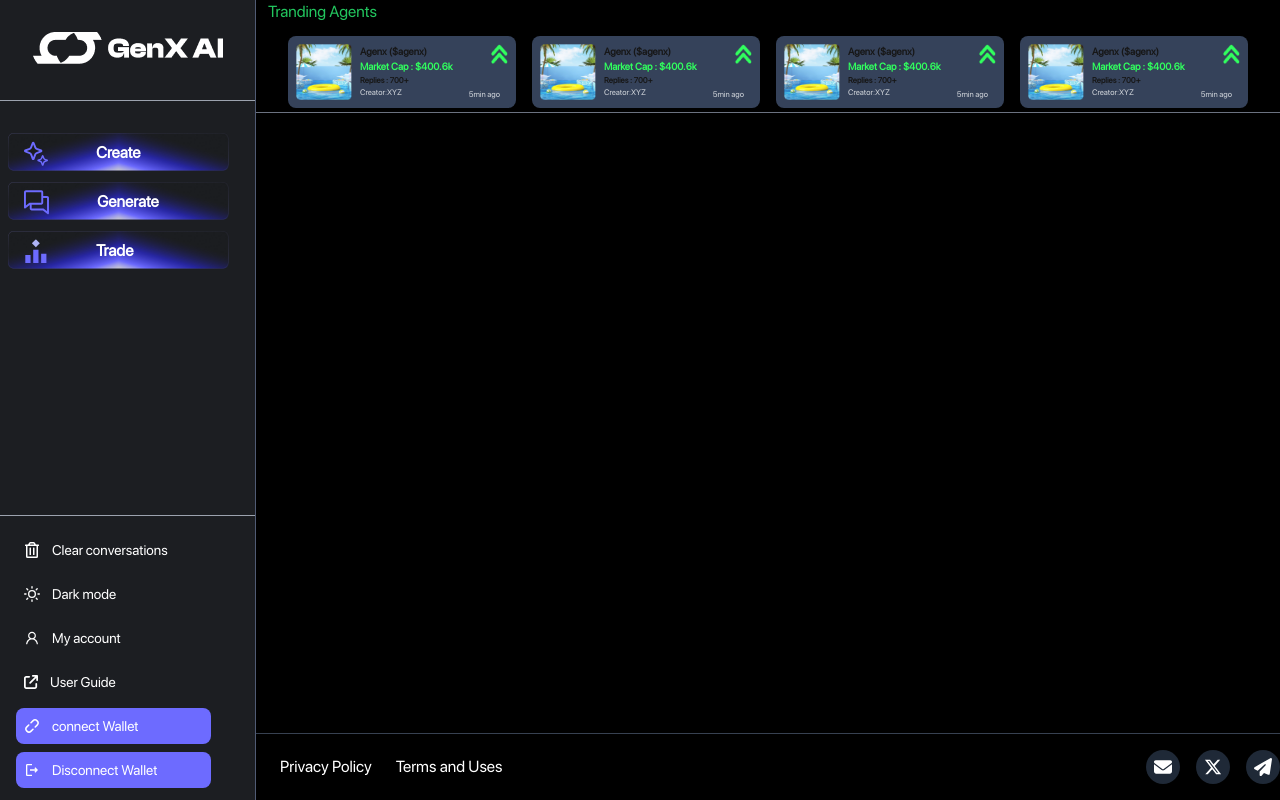
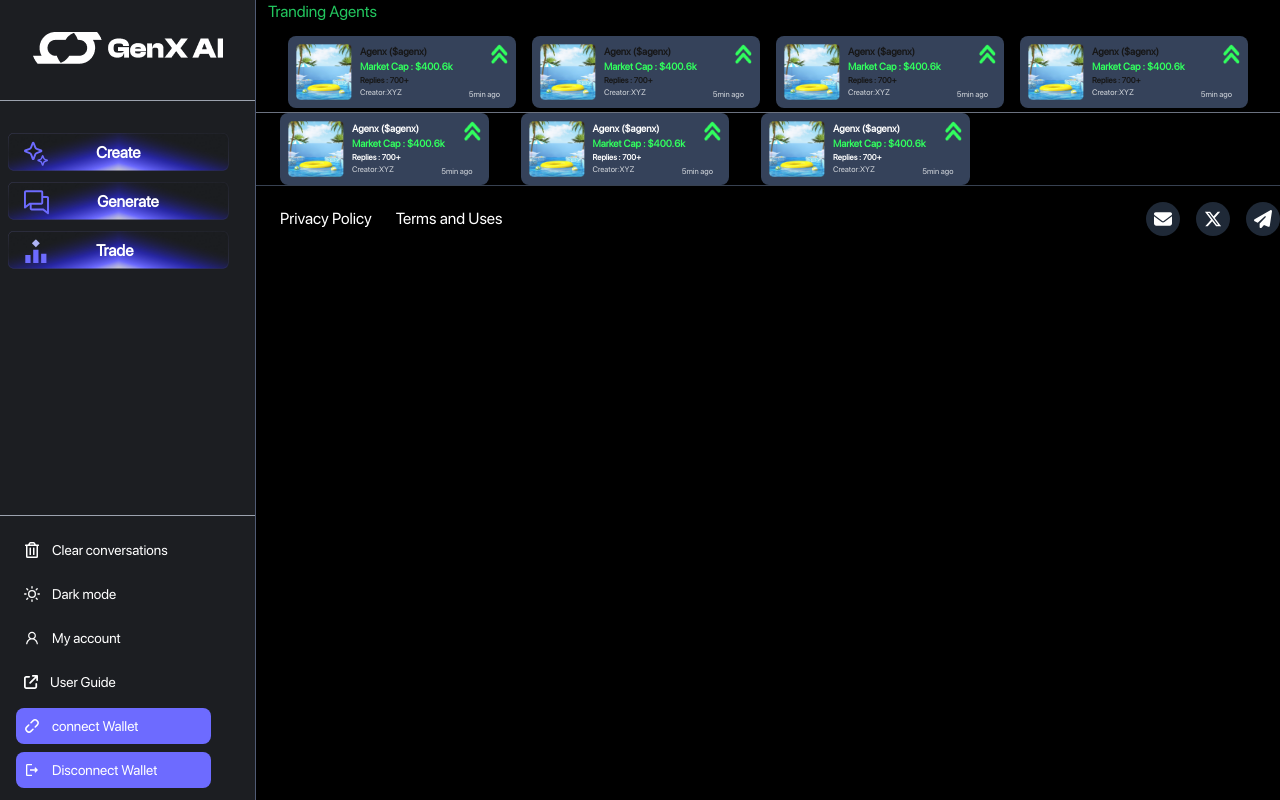
Before and after one commit to noorshanu/genxai2, a Next.js app: page /list-agents in a window 1280 px wide. Built offline with nearby package versions, Linux system fonts and the light colour scheme.

Commit message:
Update page.tsx

```diff
--- a/src/app/list-agents/page.tsx
+++ b/src/app/list-agents/page.tsx
@@ -4,18 +4,23 @@
 
 import Footer from '@/components/Footer'
 import Profilemark from '@/components/Profilemark'
+import AgentDetails from '@/components/AgentDetails'
 
 function page() {
   return (
 <>
 <NewChatLayout>
 
-<div className='flex  flex-col justify-between  h-[100vh] '>
+<div className='flex  flex-col justify-between  ] '>
     <div>
     <h1 className=' pb-2 px-3 text-green-500'>
       Tranding Agents
     </h1>
       <Profilemark/>
+    </div>
+
+    <div>
+      <AgentDetails/>
     </div>
 
 
```
